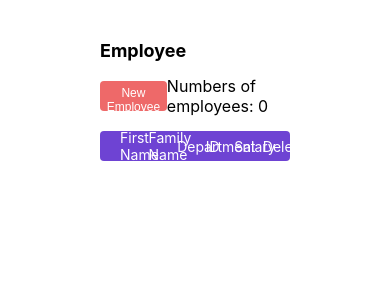
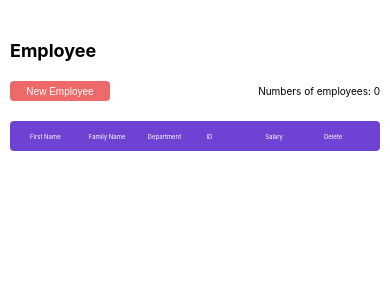
Before and after one commit to Olzhas11Dev/Employee_list, a React (Create React App) app: page / in a window 390 px wide. Shown: the top 300 px of the page. Built offline with nearby package versions, Linux system fonts and the light colour scheme.

Commit message:
responsive

```diff
--- a/src/App.css
+++ b/src/App.css
@@ -2,3 +2,23 @@
   padding-left: 100px;
   padding-right: 100px;
 }
+
+@media (max-width: 900px) {
+  .container {
+    padding-left: 30px;
+    padding-right: 30px;
+  }
+}
+
+/* @media (max-width: 400px) {
+  .container {
+    padding-left: 10px;
+    padding-right: 10px;
+  }
+  .header-form h2 {
+    font-size: 5px;
+  }
+  .header-title {
+    font-size: 8px;
+  }
+} */
--- a/src/components/EmployeeForm.js
+++ b/src/components/EmployeeForm.js
@@ -7,7 +7,7 @@ const EmployeeForm = (props) => {
       <div className="container">
         <h2>Employee</h2>
         <div className="button-secion"> <button onClick={() => props.setModal(true)}>New Employee</button>
-        <div>Numbers of employees: {props.array.length}</div></div>
+        <div className='numbersEmpl' >Numbers of employees: {props.array.length}</div></div>
 
         <div className="header-title">
           <div className="header-items">
--- a/src/style/employee-form.css
+++ b/src/style/employee-form.css
@@ -52,3 +52,40 @@
   background-color: rgb(238, 105, 105);
   border-radius: 4px;
 }
+
+@media (max-width: 700px) {
+  .container {
+    padding-left: 20px;
+    padding-right: 20px;
+  }
+  .header-form h2 {
+    font-size: normal;
+  }
+  .header-title {
+    font-size: 10px;
+  }
+}
+
+@media (max-width: 450px) {
+  .container {
+    padding-left: 10px;
+    padding-right: 10px;
+  }
+  .header-form h2 {
+    font-size: normal;
+  }
+  .header-title {
+    font-size: 6px;
+  }
+
+  .numbersEmpl {
+    font-size: 10px;
+  }
+
+  .header-form button {
+    width: 100px;
+    height: 20px;
+    font-size: 10px;
+    padding: 2px;
+  }
+}
--- a/src/style/employee-inputs.css
+++ b/src/style/employee-inputs.css
@@ -44,3 +44,15 @@
   background-color: rgb(238, 105, 105);
   border-radius: 4px;
 }
+
+@media (max-height: 375px) {
+  .inputs-container {
+    margin: 10px auto;
+  }
+  .inputs-container h2 {
+    font-size: 20px;
+  }
+  .input-list input {
+    height: 20px;
+  }
+}
--- a/src/style/employee-list.css
+++ b/src/style/employee-list.css
@@ -38,3 +38,15 @@
   background-color: rgb(238, 105, 105);
   border-radius: 4px;
 }
+
+@media (max-width: 450px) {
+  .list-title {
+    font-size: 8px;
+  }
+
+  .delete {
+    font-size: 8px;
+    padding: 2px;
+    height: 20px;
+  }
+}
```
